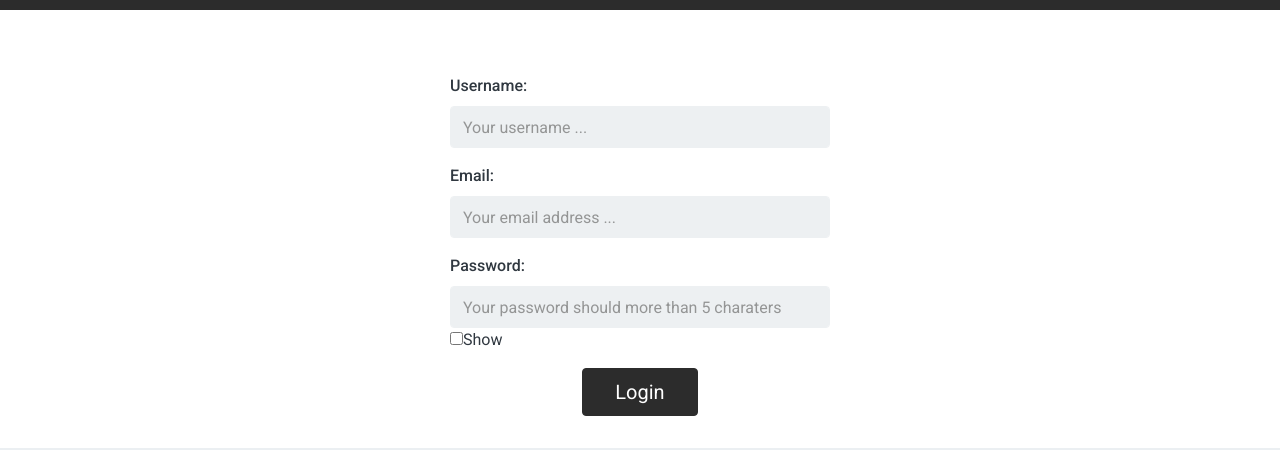
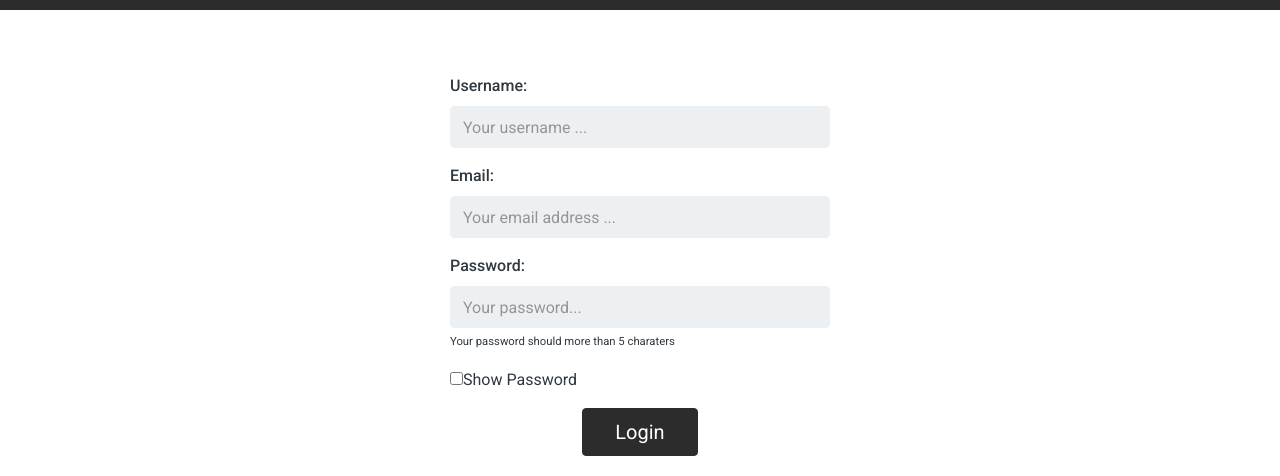
Before and after one commit to godswillokokon/win, a plain HTML site: page loginAdmin.html in a window 1280 px wide. Shown: the part 243-719 px from the top of the page. Drawn offline with nearby package versions, Linux system fonts and the light colour scheme; a script that the page names is missing.

Commit message:
fixed login ui

```diff
--- a/loginAdmin.html
+++ b/loginAdmin.html
@@ -126,11 +126,12 @@
             </div>
             <div class="form-group">
               <label for="password">Password:</label>
-              <input id="login-password" type="password" class="form-control"
-                placeholder="Your password should more than 5 charaters">
-              <input type="checkbox" class="small" onclick="myFunction()">Show
+              <input id="login-password" type="password" class="form-control" placeholder="Your password...">
+              <span class="small">Your password should more than 5 charaters</span>
+
               <!-- <p class="text-right"><a href="reset-password.html" class="small">Forgot your password?</a></p> -->
             </div>
+            <p><input type="checkbox" class="small" onclick="myFunction()">Show Password</p>
             <div class="text-center">
               <button class="btn btn-lg btn-accent">Login</button>
             </div>
```
Also changed, not shown: login.html (+4 -2 lines), signup.html (+4 -2 lines).
